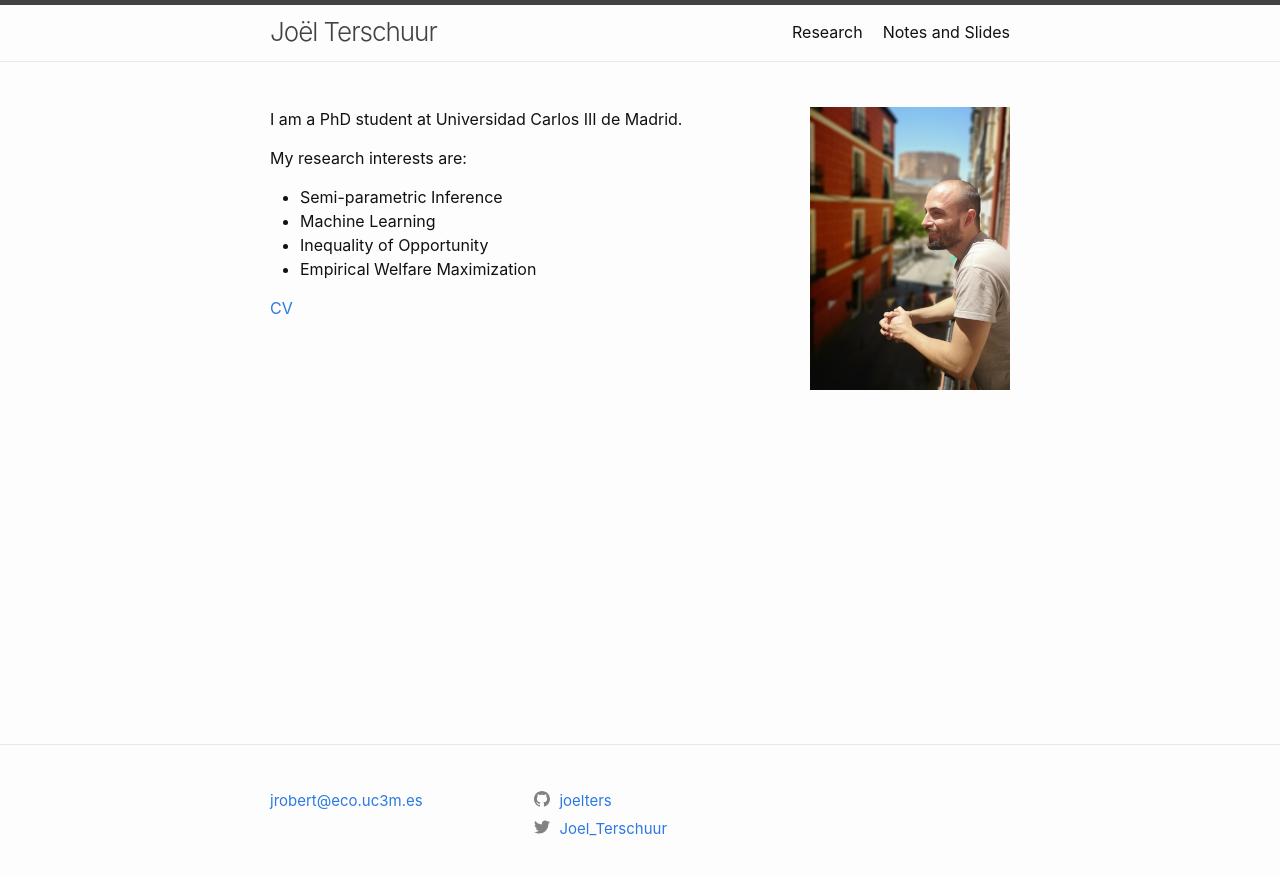
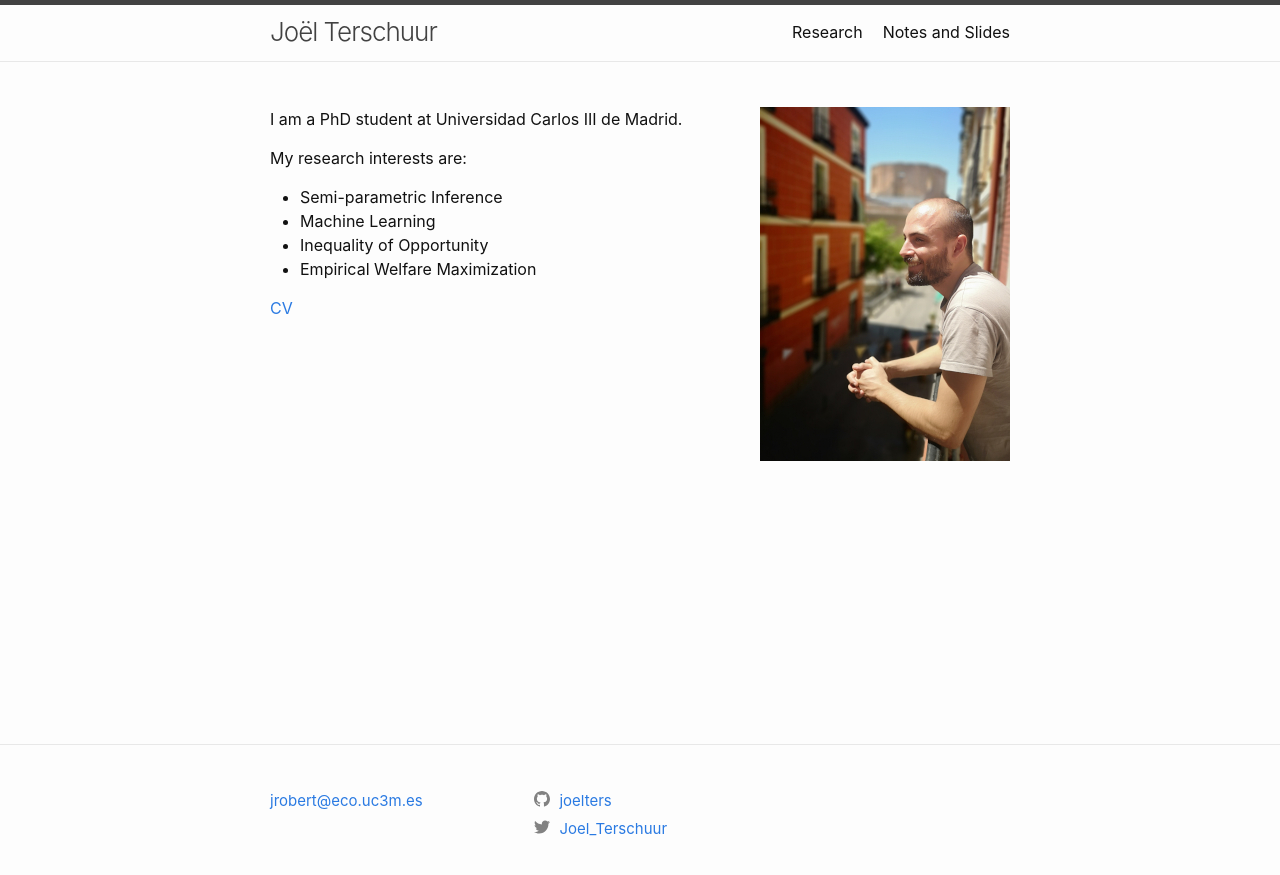
Before and after one commit to joelters/Website, a Jekyll site: the page built from index.markdown, in a window 1280 px wide. Shown: the top 875 px of the page. Built offline with Jekyll 4.4.1, drawn with Linux system fonts in a browser that asks for light colours.

Commit message:
resize img

```diff
--- a/index.markdown
+++ b/index.markdown
@@ -4,7 +4,7 @@
 
 layout: home
 ---
-<img style="float: right;" src="main_vvvsmall.jpg">
+<img style="float: right;" src="main250.jpg">
 
 I am a PhD student at Universidad Carlos III de Madrid.
 
```
Also changed, not shown: main250.jpg (added), 3 other files.
